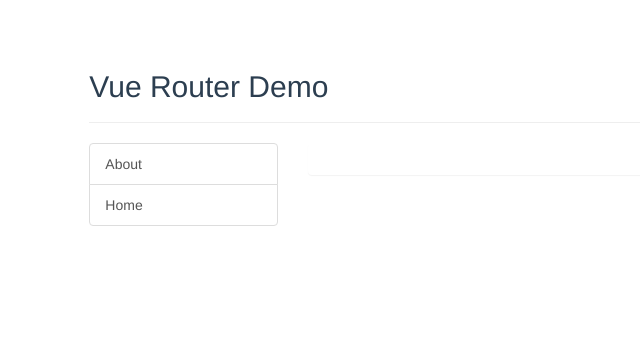
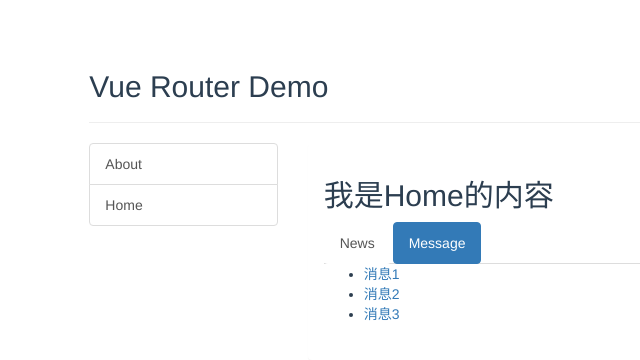
Before and after one commit to n-ray/VueTest, a Vue app: page /#/home/message/detail in a window 1280 px wide. Before the commit this address led to /#/. Shown: the top 360 px of the page, without its empty margins (129-769 px from the left). Built offline with nearby package versions, Linux system fonts and the light colour scheme.

Commit message:
路由传数据

```diff
--- /dev/null
+++ b/src/components/routeText/pages/Detail.vue
@@ -0,0 +1,19 @@
+<template>
+  <div>
+    <h2>{{ $route.query.key }}</h2>
+    <h2>{{ $route.query.title }}</h2>
+  </div>
+</template>
+
+<script>
+export default {
+    name:'Detail',
+    mounted () {
+        console.log(this.$route);
+    },
+}
+</script>
+
+<style>
+
+</style>
--- a/src/components/routeText/pages/Message.vue
+++ b/src/components/routeText/pages/Message.vue
@@ -1,22 +1,37 @@
 <template>
     <div>
         <ul>
-            <li>
-                <a href="/message1">message001</a>&nbsp;&nbsp;
-            </li>
-            <li>
-                <a href="/message2">message002</a>&nbsp;&nbsp;
-            </li>
-            <li>
-                <a href="/message/3">message003</a>&nbsp;&nbsp;
+            <li v-for="(msg,index) in value" :key="msg.key">
+                <!-- 用字符串拼接 -->
+                <!-- <router-link :to="`/home/message/detail?key=${msg.key}&title=${msg.title}`">{{ msg.title }}</router-link> -->
+                <!-- 用对象与用字符串是一样的效果 -->
+                <router-link :to="{
+                    path:'/home/message/detail',
+                    query:{
+                        key:msg.key,
+                        title:msg.title
+                    }
+                }">
+                    {{ msg.title }}
+                </router-link>
             </li>
         </ul>
+        <router-view></router-view>
 </div>
   </template>
 
   <script>
   export default {
-      name:'Message'
+      name:'Message',
+      data() {
+        return {
+            value:[
+                {key:'001',title:'消息1'},
+                {key:'002',title:'消息2'},
+                {key:'003',title:'消息3'}
+            ]
+        }
+      },
   }
   </script>
 
```
Also changed, not shown: src/router/index.js (+9 -1 lines).
